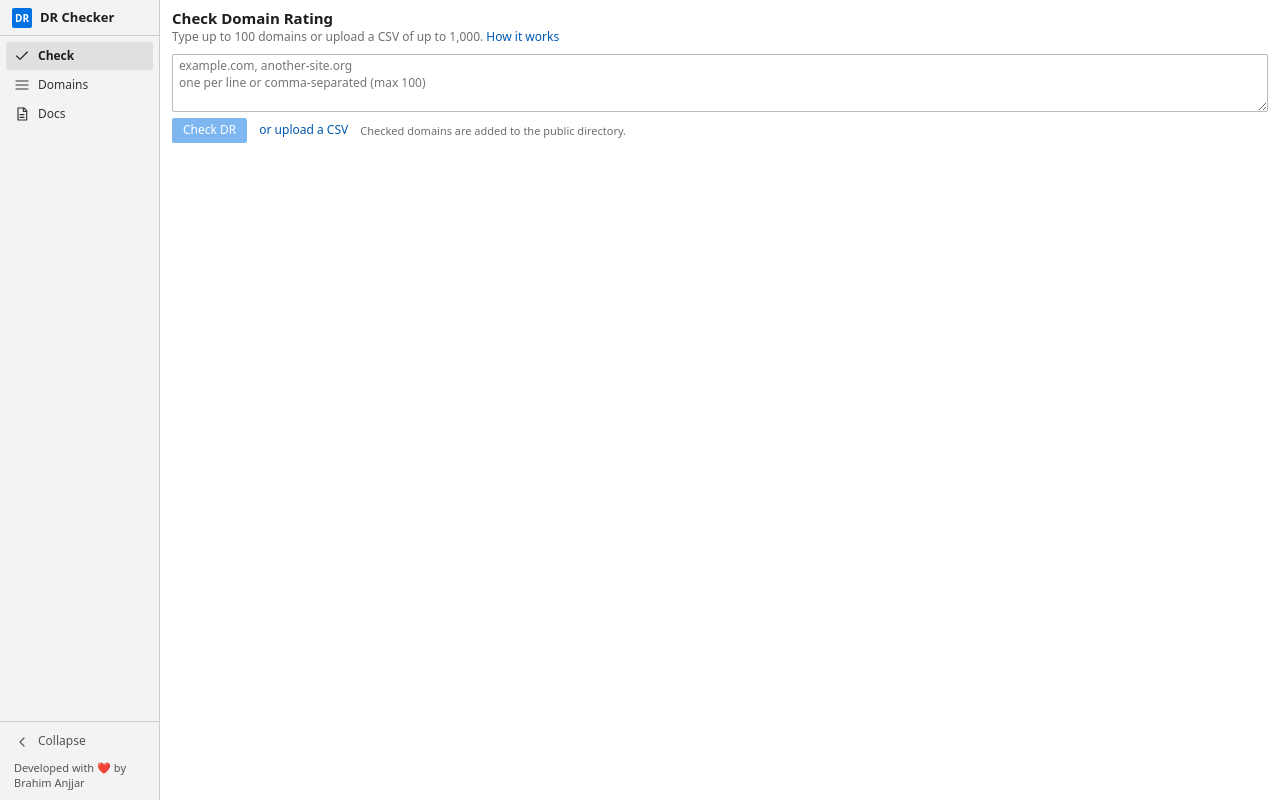
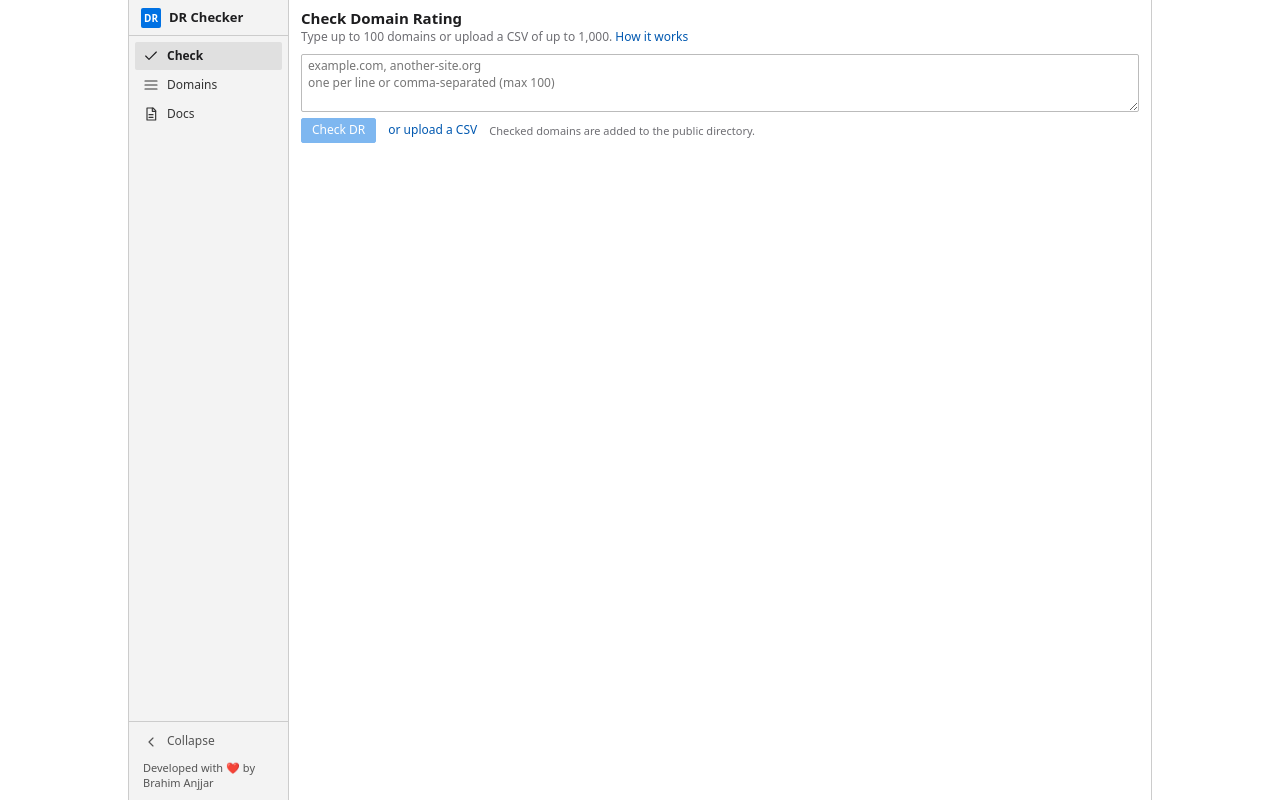
Before and after one commit to braanj/dr-checker, a Nuxt app: page / in a window 1280 px wide. Built offline with nearby package versions, Linux system fonts and the light colour scheme.

Commit message:
feat(layout): cap the app at 1024px and center it on wider screens
Co-Authored-By: Claude Opus 5.5 <noreply@anthropic.com>

```diff
--- a/layouts/default.vue
+++ b/layouts/default.vue
@@ -1,5 +1,5 @@
 <template>
-  <div class="md:flex">
+  <div class="mx-auto max-w-[1024px] md:flex lg:border-x lg:border-[#ccc]">
     <a href="#main"
       class="sr-only focus:not-sr-only focus:fixed focus:left-4 focus:top-4 focus:z-50 focus:rounded-sm focus:bg-white focus:px-3 focus:py-1 focus:text-xs focus:font-medium focus:text-accent focus:shadow-sm focus:outline-none focus:ring-2 focus:ring-accent">
       Skip to content
```
Also changed, not shown: 1 other file (tests, documents, lock files or other folders).
